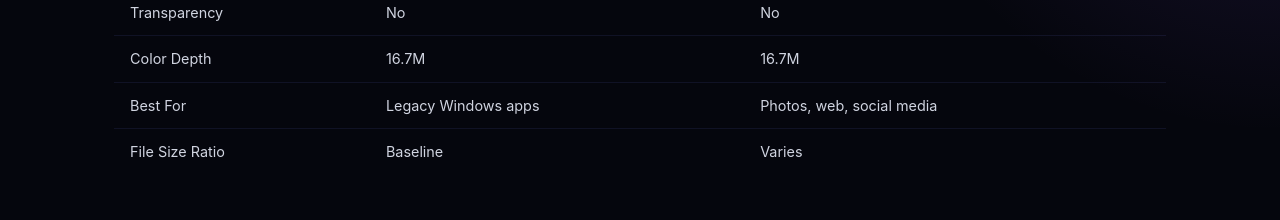
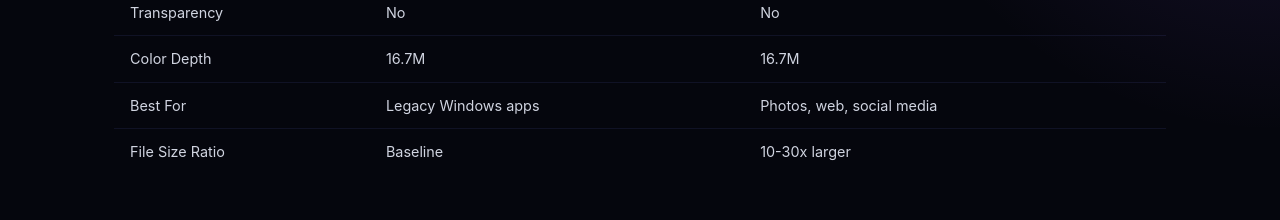
Before and after one commit to Edo911/pix-convert, a React (Vite) app: page /bmp-to-jpg in a window 1280 px wide. Shown: the part 1640-1860 px from the top of the page. Built offline with nearby package versions, Linux system fonts and the light colour scheme.

Commit message:
fix: correct comparisonData types, add missing SVG/ICO/Image formats
- Fix comparisonData type to use exact format names (JPEG not jpg)
- Add SVG, ICO, Image entries to both comparisonData and qualityData
- Fix File Size Ratio lookup to use route format names directly

```diff
--- a/src/pages/ConversionPage.tsx
+++ b/src/pages/ConversionPage.tsx
@@ -10,15 +10,18 @@
   route: ConversionRoute
 }
 
-const comparisonData: Record<string, { label: string; jpg: string; png: string; webp: string; heic: string; avif: string; tiff: string; gif: string; bmp: string }> = {
-  'HEIC': { label: 'HEIC', jpg: '2-3x smaller', png: '3-5x smaller', webp: 'Similar size', heic: '—', avif: '1.5x larger', tiff: '10-20x smaller', gif: '5-10x smaller', bmp: '20-40x smaller' },
-  'JPEG': { label: 'JPEG', jpg: '—', png: '3-10x smaller', webp: '25-35% larger', heic: '2-3x larger', avif: '50% larger', tiff: '5-15x smaller', gif: '2-5x smaller', bmp: '10-30x smaller' },
-  'PNG': { label: 'PNG', jpg: '3-10x larger', png: '—', webp: '3-8x larger', heic: '3-5x larger', avif: '3-6x larger', tiff: 'Similar or smaller', gif: '2-4x larger', bmp: '3-8x smaller' },
-  'WebP': { label: 'WebP', jpg: '25-35% smaller', png: '3-8x smaller', webp: '—', heic: 'Similar', avif: '20-30% larger', tiff: '8-15x smaller', gif: '1.5-3x smaller', bmp: '15-30x smaller' },
-  'AVIF': { label: 'AVIF', jpg: '50% smaller', png: '3-6x smaller', webp: '20-30% smaller', heic: '1.5x smaller', avif: '—', tiff: '10-20x smaller', gif: '3-5x smaller', bmp: '20-40x smaller' },
-  'TIFF': { label: 'TIFF', jpg: '5-15x larger', png: 'Similar or larger', webp: '8-15x larger', heic: '10-20x larger', avif: '10-20x larger', tiff: '—', gif: '5-10x larger', bmp: '2-4x smaller' },
-  'GIF': { label: 'GIF', jpg: '2-5x larger', png: '2-4x smaller', webp: '1.5-3x larger', heic: '5-10x larger', avif: '3-5x larger', tiff: '5-10x larger', gif: '—', bmp: '5-15x smaller' },
-  'BMP': { label: 'BMP', jpg: '10-30x larger', png: '3-8x larger', webp: '15-30x larger', heic: '20-40x larger', avif: '20-40x larger', tiff: '2-4x larger', gif: '5-15x larger', bmp: '—' },
+const comparisonData: Record<string, Record<string, string>> = {
+  'HEIC': { label: 'HEIC', JPEG: '2-3x smaller', PNG: '3-5x smaller', WebP: 'Similar size', HEIC: '—', AVIF: '1.5x larger', TIFF: '10-20x smaller', GIF: '5-10x smaller', BMP: '20-40x smaller', SVG: 'N/A', ICO: 'N/A', Image: 'Varies' },
+  'JPEG': { label: 'JPEG', JPEG: '—', PNG: '3-10x smaller', WebP: '25-35% larger', HEIC: '2-3x larger', AVIF: '50% larger', TIFF: '5-15x smaller', GIF: '2-5x smaller', BMP: '10-30x smaller', SVG: 'N/A', ICO: 'N/A', Image: 'Varies' },
+  'PNG': { label: 'PNG', JPEG: '3-10x larger', PNG: '—', WebP: '3-8x larger', HEIC: '3-5x larger', AVIF: '3-6x larger', TIFF: 'Similar or smaller', GIF: '2-4x larger', BMP: '3-8x smaller', SVG: 'N/A', ICO: 'Depends', Image: 'Varies' },
+  'WebP': { label: 'WebP', JPEG: '25-35% smaller', PNG: '3-8x smaller', WebP: '—', HEIC: 'Similar', AVIF: '20-30% larger', TIFF: '8-15x smaller', GIF: '1.5-3x smaller', BMP: '15-30x smaller', SVG: 'N/A', ICO: 'N/A', Image: 'Varies' },
+  'AVIF': { label: 'AVIF', JPEG: '50% smaller', PNG: '3-6x smaller', WebP: '20-30% smaller', HEIC: '1.5x smaller', AVIF: '—', TIFF: '10-20x smaller', GIF: '3-5x smaller', BMP: '20-40x smaller', SVG: 'N/A', ICO: 'N/A', Image: 'Varies' },
+  'TIFF': { label: 'TIFF', JPEG: '5-15x larger', PNG: 'Similar or larger', WebP: '8-15x larger', HEIC: '10-20x larger', AVIF: '10-20x larger', TIFF: '—', GIF: '5-10x larger', BMP: '2-4x smaller', SVG: 'N/A', ICO: 'N/A', Image: 'Varies' },
+  'GIF': { label: 'GIF', JPEG: '2-5x larger', PNG: '2-4x smaller', WebP: '1.5-3x larger', HEIC: '5-10x larger', AVIF: '3-5x larger', TIFF: '5-10x larger', GIF: '—', BMP: '5-15x smaller', SVG: 'N/A', ICO: 'N/A', Image: 'Varies' },
+  'BMP': { label: 'BMP', JPEG: '10-30x larger', PNG: '3-8x larger', WebP: '15-30x larger', HEIC: '20-40x larger', AVIF: '20-40x larger', TIFF: '2-4x larger', GIF: '5-15x larger', BMP: '—', SVG: 'N/A', ICO: 'N/A', Image: 'Varies' },
+  'SVG': { label: 'SVG', JPEG: 'N/A', PNG: 'Depends', WebP: 'N/A', HEIC: 'N/A', AVIF: 'N/A', TIFF: 'N/A', GIF: 'N/A', BMP: 'N/A', SVG: '—', ICO: 'N/A', Image: 'N/A' },
+  'Image': { label: 'Image', JPEG: 'Varies', PNG: 'Varies', WebP: 'Varies', HEIC: 'Varies', AVIF: 'Varies', TIFF: 'Varies', GIF: 'Varies', BMP: 'Varies', SVG: 'Varies', ICO: 'Depends', Image: '—' },
+  'ICO': { label: 'ICO', JPEG: 'N/A', PNG: 'Depends', WebP: 'N/A', HEIC: 'N/A', AVIF: 'N/A', TIFF: 'N/A', GIF: 'N/A', BMP: 'N/A', SVG: 'N/A', ICO: '—', Image: 'Depends' },
 }
 
 const qualityData: Record<string, { compression: string; transparency: string; colors: string; bestFor: string }> = {
@@ -32,6 +35,7 @@
   'BMP': { compression: 'None', transparency: 'No', colors: '16.7M', bestFor: 'Legacy Windows apps' },
   'SVG': { compression: 'Vector (XML)', transparency: 'Yes', colors: 'Infinite (vector)', bestFor: 'Icons, logos, illustrations' },
   'ICO': { compression: 'Varies', transparency: 'Yes', colors: '16.7M', bestFor: 'Favicons, Windows icons' },
+  'Image': { compression: 'Depends on source', transparency: 'Depends', colors: 'Depends on source', bestFor: 'Any image input' },
 }
 
 export function ConversionPage({ route }: ConversionPageProps) {
@@ -136,11 +140,11 @@
                 <td>{fromQuality.bestFor}</td>
                 <td>{toQuality.bestFor}</td>
               </tr>
-              {comparisonData[route.fromFormat] && comparisonData[route.toFormat] && (
+              {comparisonData[route.fromFormat] && (
                 <tr>
                   <td>File Size Ratio</td>
                   <td>Baseline</td>
-                  <td>{comparisonData[route.fromFormat]?.[route.toFormat as keyof typeof comparisonData[string]] as string || 'Varies'}</td>
+                  <td>{comparisonData[route.fromFormat]?.[route.toFormat] || 'Varies'}</td>
                 </tr>
               )}
             </tbody>
```
